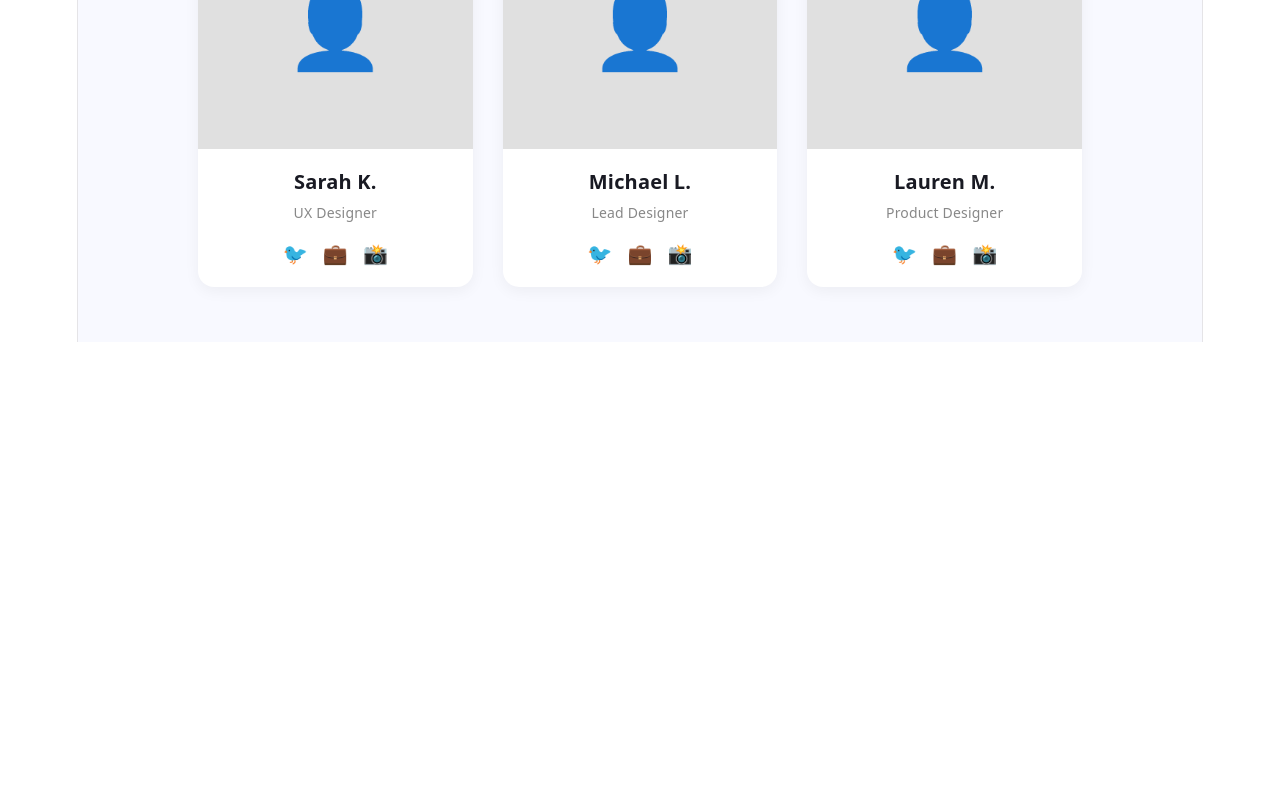
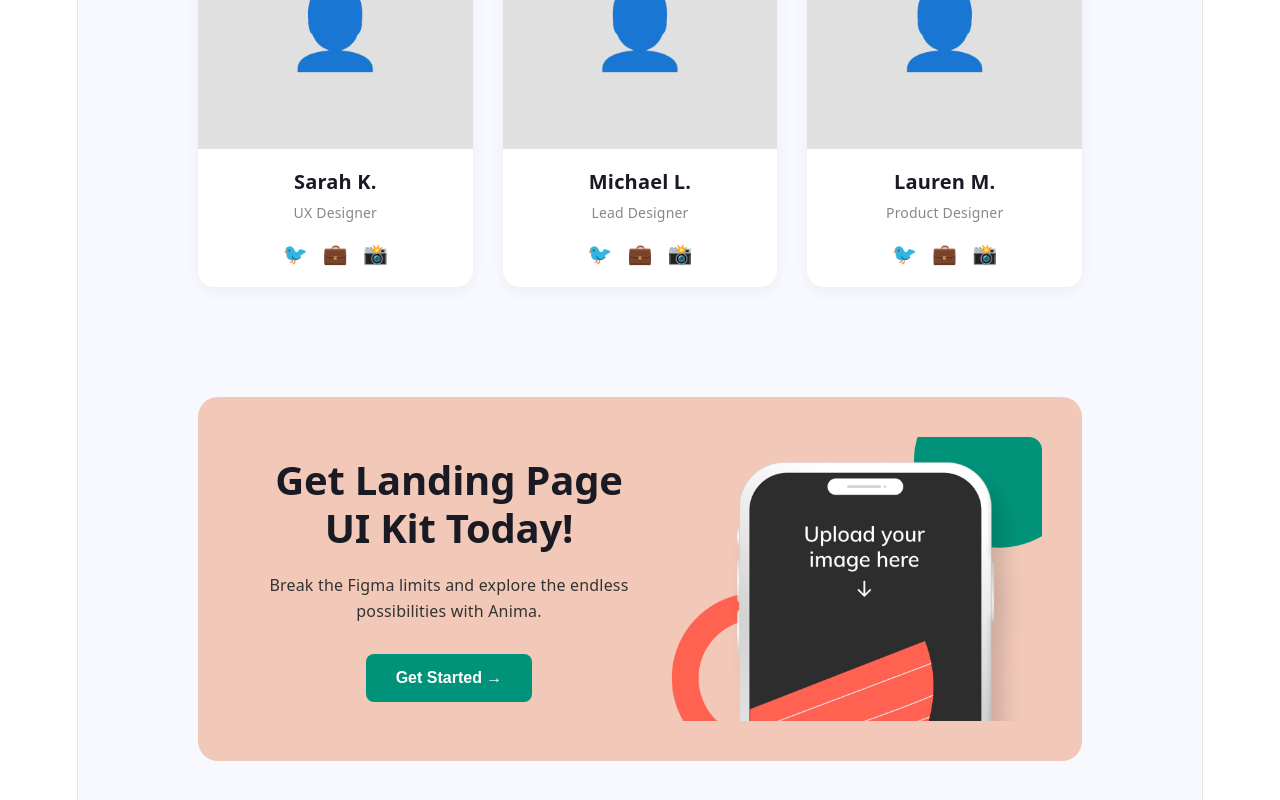
Before and after one commit to yero-codes/positivus-landing, a React (Vite) app: page / in a window 1280 px wide. Shown: the part 4011-4811 px from the top of the page. Before the commit the page ends 4353 px from the top, so only its background shows below. Built offline with nearby package versions, Linux system fonts and the light colour scheme.

Commit message:
feat: сверстан второй блок Highlighted CTA с баннером

```diff
--- a/src/App.jsx
+++ b/src/App.jsx
@@ -8,6 +8,7 @@ import HighlightedCTA from './components/HighlightedCTA';
 import Testimonials from './components/Testimonials';
 import Pricing from './components/Pricing';
 import Team from './components/Team';
+import HighlightedCTA2 from './components/HighlightedCTA2';
 import './App.css';
 
 function App() {
@@ -22,6 +23,7 @@ function App() {
       <Testimonials />
       <Pricing />
       <Team />
+      <HighlightedCTA2 />
     </div>
   );
 }
--- /dev/null
+++ b/src/components/HighlightedCTA2.css
@@ -0,0 +1,81 @@
+.cta-banner-section {
+  padding: 55px 120px;
+  max-width: 1440px;
+  margin: 0 auto;
+  background-color: #F8F9FF; /* Общий фон страницы */
+}
+
+.cta-banner-container {
+  display: flex;
+  align-items: center;
+  justify-content: space-between;
+  background-color: #F2C9B8; /* Розовый цвет фона из Figma */
+  border-radius: 20px; /* Скругление углов */
+  overflow: hidden; /* Чтобы картинка не вылезала за скругления */
+  padding: 40px 60px;
+  position: relative;
+}
+
+.cta-banner-content {
+  flex: 1;
+  max-width: 500px;
+}
+
+.cta-banner-content h2 {
+  font-size: 40px;
+  font-weight: bold;
+  color: #191A23;
+  margin-bottom: 20px;
+  line-height: 1.2;
+}
+
+.cta-banner-content p {
+  font-size: 16px;
+  color: #333;
+  margin-bottom: 30px;
+}
+
+.btn-cta-banner {
+  background-color: #009379;
+  color: #ffffff;
+  border: none;
+  padding: 15px 30px;
+  border-radius: 8px;
+  font-size: 16px;
+  font-weight: bold;
+  cursor: pointer;
+}
+
+.cta-banner-image {
+  flex: 1;
+  display: flex;
+  justify-content: flex-end;
+  position: relative;
+}
+
+.cta-banner-image img {
+  max-width: 100%;
+  height: auto;
+  /* Сдвигаем картинку вправо, чтобы она красиво вылезала */
+  transform: translateX(20px);
+}
+
+/* Адаптив для мобильных */
+@media (max-width: 768px) {
+  .cta-banner-section {
+    padding: 40px 20px;
+  }
+  .cta-banner-container {
+    flex-direction: column;
+    padding: 30px 20px;
+    text-align: center;
+  }
+  .cta-banner-image {
+    margin-top: 30px;
+    justify-content: center;
+  }
+  .cta-banner-image img {
+    transform: none;
+    max-width: 80%;
+  }
+}
--- /dev/null
+++ b/src/components/HighlightedCTA2.jsx
@@ -0,0 +1,25 @@
+import React from 'react';
+import './HighlightedCTA2.css';
+import ctaBanner from '../assets/cta-banner.png'; // Проверьте имя файла!
+
+const HighlightedCTA2 = () => {
+  return (
+    <section className="cta-banner-section">
+      <div className="cta-banner-container">
+        {/* Левая часть с текстом */}
+        <div className="cta-banner-content">
+          <h2>Get Landing Page UI Kit Today!</h2>
+          <p>Break the Figma limits and explore the endless possibilities with Anima.</p>
+          <button className="btn-cta-banner">Get Started →</button>
+        </div>
+
+        {/* Правая часть с картинкой */}
+        <div className="cta-banner-image">
+          <img src={ctaBanner} alt="Landing Page UI Kit" />
+        </div>
+      </div>
+    </section>
+  );
+};
+
+export default HighlightedCTA2;
```
Also changed, not shown: src/assets/cta-banner.png (added).
